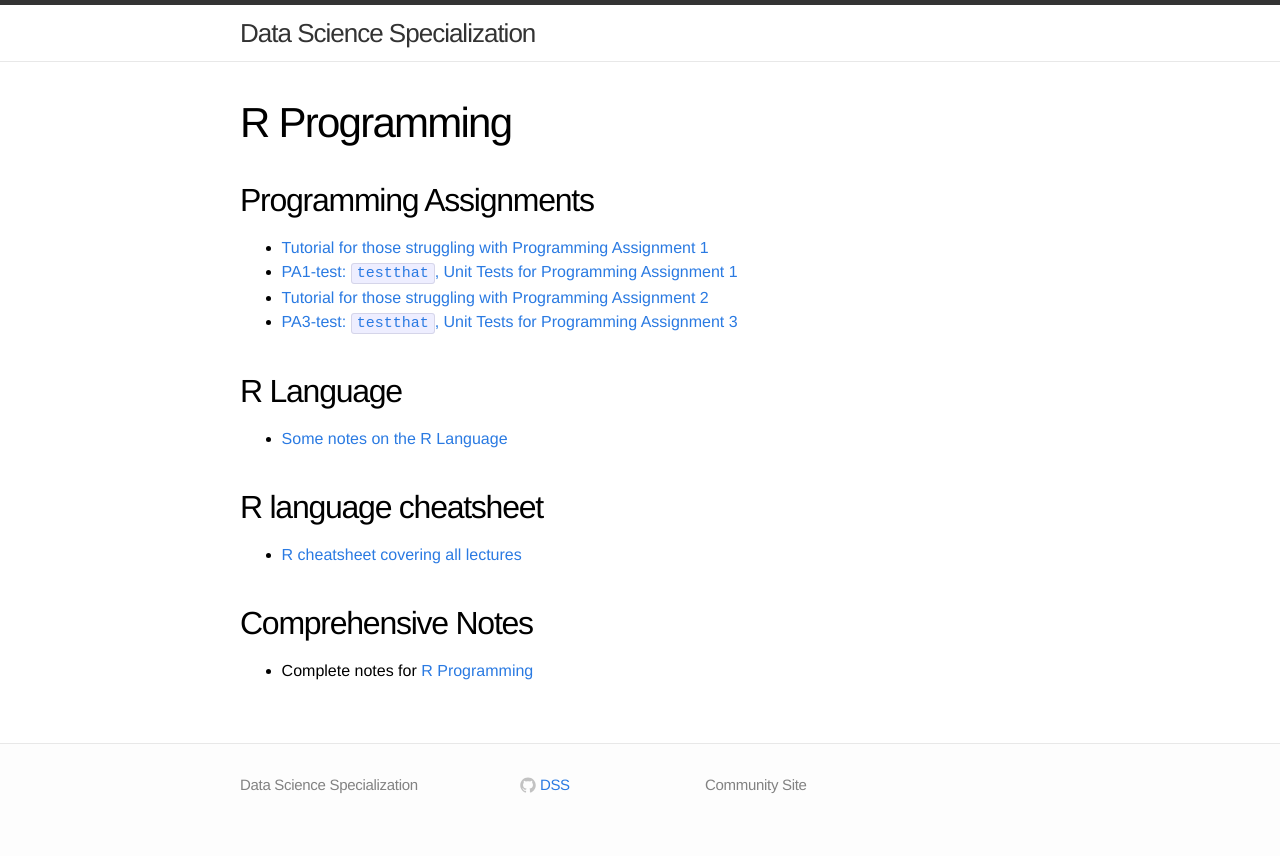
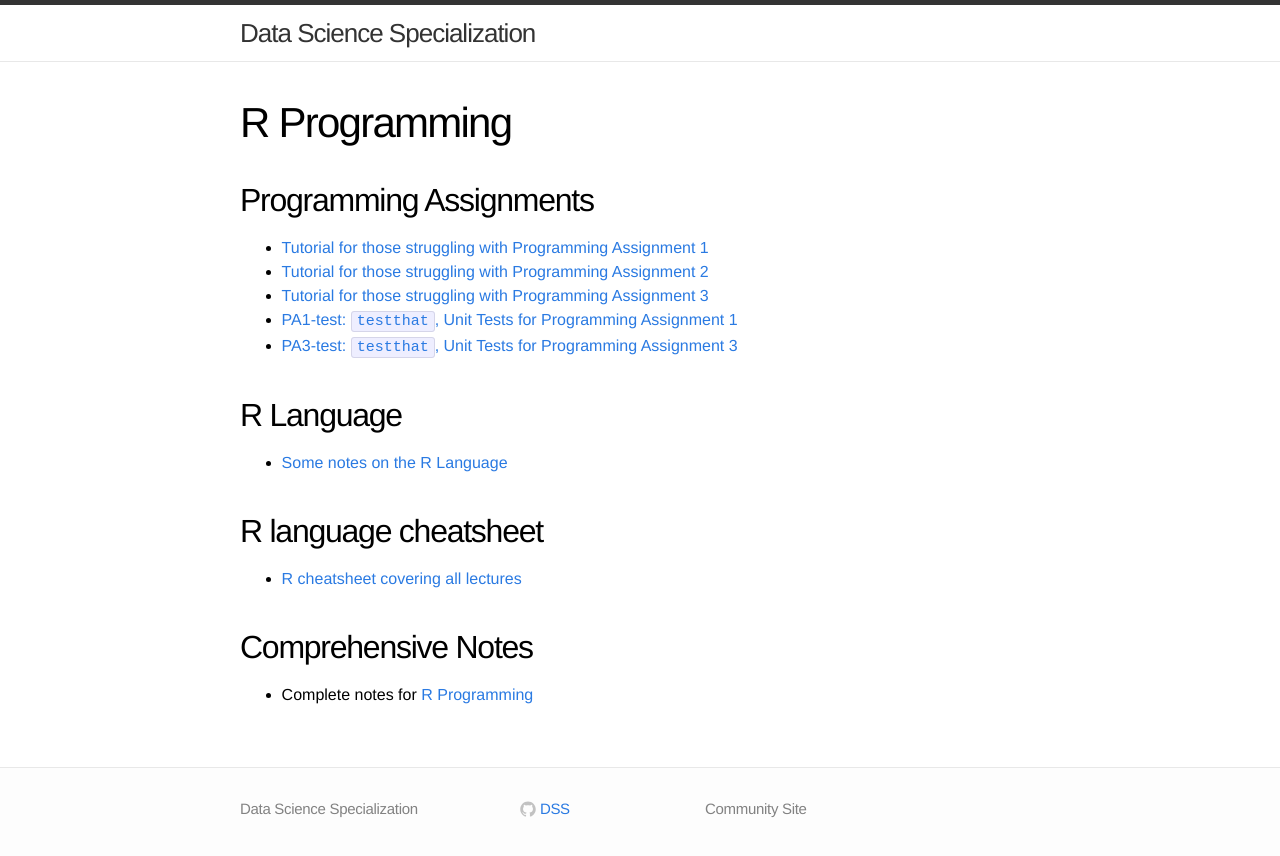
Before and after one commit to DataScienceSpecialization/DataScienceSpecialization.github.io, a Jekyll site: the page built from rprog.md, in a window 1280 px wide. Shown: the top 856 px of the page. Built offline with Jekyll 4.4.1, drawn with Linux system fonts in a browser that asks for light colours.

Commit message:
Tutorial for those struggling with PA3
I have made a quick tutorial with simplified functions to manage small data frame that should give insights on how to manage bigger datas like the hospital csv

```diff
--- a/rprog.md
+++ b/rprog.md
@@ -7,8 +7,9 @@
 ## Programming Assignments
 
 - [Tutorial for those struggling with Programming Assignment 1](https://github.com/derekfranks/practice_assignment)
+- [Tutorial for those struggling with Programming Assignment 2](https://github.com/DanieleP/PA2-clarifying_instructions)
+- [Tutorial for those struggling with Programming Assignment 3](https://github.com/DanieleP/PA3-tutorial)
 - [PA1-test: `testthat`, Unit Tests for Programming Assignment 1](https://github.com/cbryant1000/pa1test)
-- [Tutorial for those struggling with Programming Assignment 2](https://github.com/DanieleP/PA2-clarifying_instructions)
 - [PA3-test: `testthat`, Unit Tests for Programming Assignment 3](https://github.com/cbryant1000/pa3test)
 
 
```
